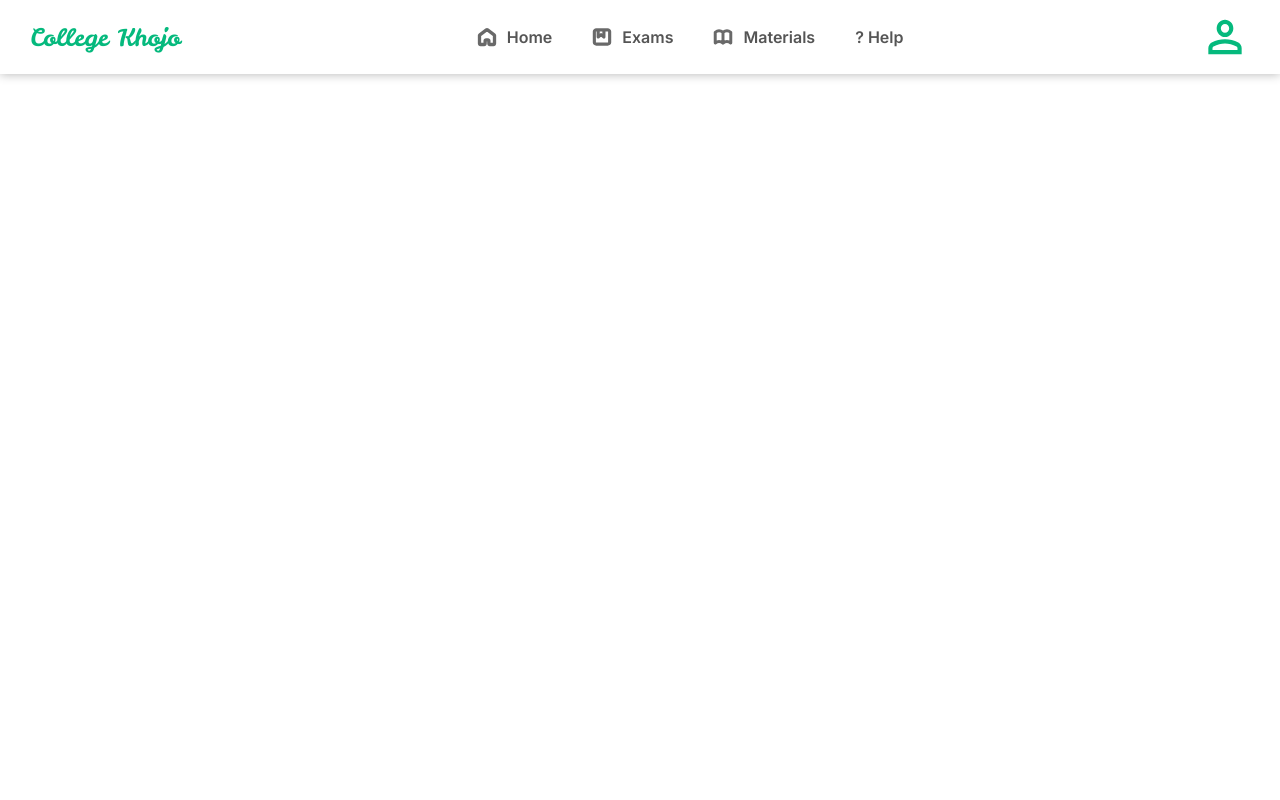
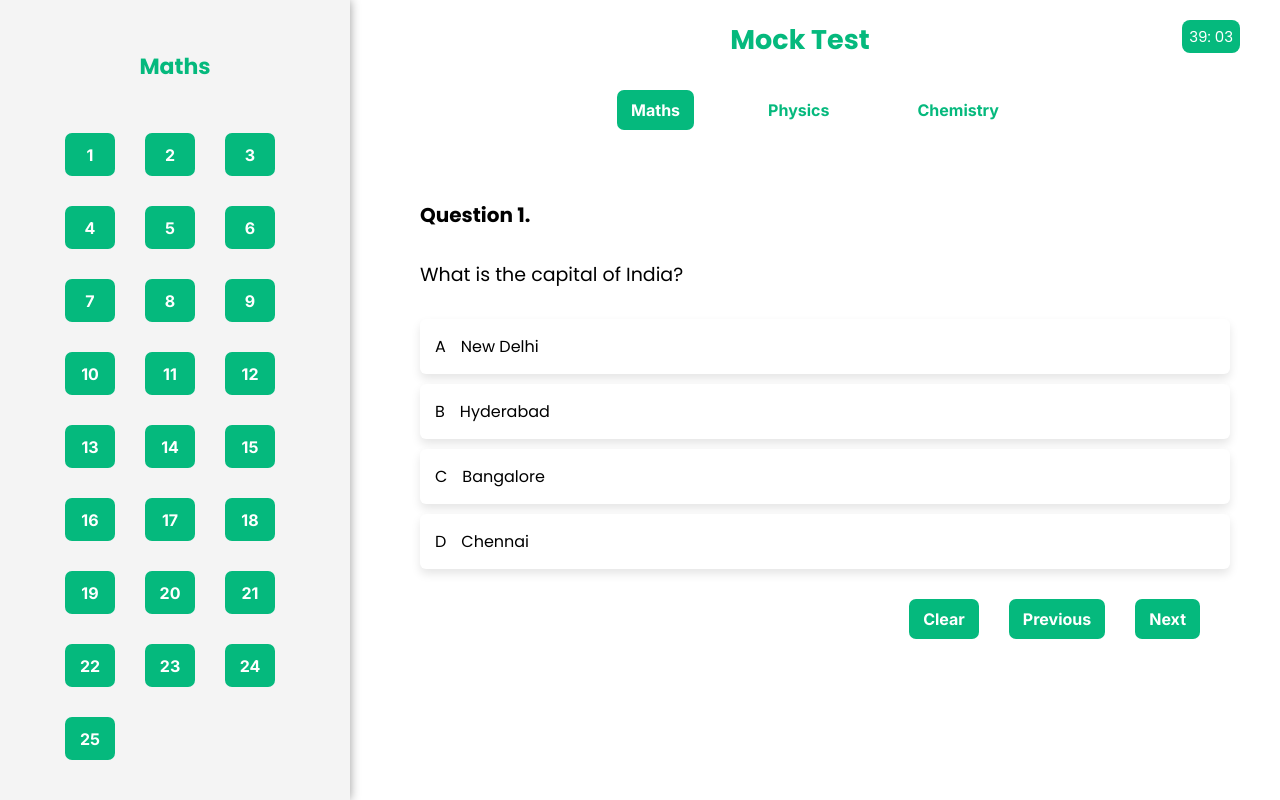
Before and after one commit to ajayverma2611/college-Khojoo, a React (Create React App) app in the folder client/: page /test in a window 1280 px wide. Built offline with nearby package versions, Linux system fonts and the light colour scheme.

Commit message:
Mock test template edited

```diff
--- a/client/src/App.js
+++ b/client/src/App.js
@@ -5,10 +5,13 @@ import Home from './Presentation/Pages/Home';
 import MockTestPage from './Presentation/Pages/MockTestPage';
 import Navbar from './Presentation/Components/Navbar';
 import InstructionPage from './Presentation/Pages/InstructionPage';
+import SignIn from './Presentation/Pages/signIn';
+import SignUp from './Presentation/Pages/signUp';
+import Test from './Presentation/Pages/Test';
 
 function App() {
   const location = useLocation();
-  const shownavbar = location.pathname !== "/signup" && location.pathname !== "/login";
+  const shownavbar = location.pathname !== "/signup" && location.pathname !== "/login" && location.pathname !== "/test";
   return (
     <div>
       {shownavbar && <Navbar />}
@@ -18,6 +21,9 @@ function App() {
         <Route path="/helpandfeedback" element={<FeedBack />} />
         <Route path="/tests" element={<MockTestPage />}/>
         <Route path="/instructionpage" element={<InstructionPage />} />
+        <Route path="/login" element={<SignIn />} />
+        <Route path="/signup" element={<SignUp />} />
+        <Route path="/test" element={<Test />} />
       </Routes>
     </div>
   );
--- a/client/src/Presentation/Components/AvailableMocktests.js
+++ b/client/src/Presentation/Components/AvailableMocktests.js
@@ -5,7 +5,7 @@ const AvailableMocktests = () => {
   return (
     <div className="mocktestmaincontainer">
       <h1 className="mocktestHeading">Available Mocktests</h1>
-      <div style={{ display: "flex", justifyContent: "center" }}>
+      <div style={{ display: "flex", justifyContent: "center", alignItems: "center" }}>
           <div className="testsContainer">
             <div className="showtests">
             {tests.map((test, index) => {
@@ -15,7 +15,7 @@ const AvailableMocktests = () => {
                     <h2 className="testName">{test}</h2>
                     <p className="badges">3 hours</p>
                     <p className="badges">300 Marks</p>
-                    <p className="startbtn">Start Test</p>
+                    <a href = "/instructionpage" className="startbtn" style={{textDecoration: "none"}}>Start Test</a>
                   </div>
                   <p className = "noofques">No of Questions: 75 | Maths: 25 | Physics: 25 | Chemistry: 25</p>
                 </div>
--- a/client/src/Presentation/Pages/InstructionPage.js
+++ b/client/src/Presentation/Pages/InstructionPage.js
@@ -59,7 +59,7 @@ const InstructionPage = () => {
         <Link to = "/tests">
           <button className="cancelBtn">Cancel</button>
         </Link>
-        <Link to="#">
+        <Link to="/test">
           <button className="startBtn">Start</button>
         </Link>
       </div>
--- /dev/null
+++ b/client/src/Presentation/Pages/Test.js
@@ -0,0 +1,64 @@
+import { useState } from "react"
+import "../Styles/Test.css"
+const Test = () => {
+  const [subject, setSubject] = useState("Maths");
+  const [option, setOption] = useState(0);
+  return (
+    <div className="testPage">
+      <div className="test-sidebar2">
+        <h2 className="selected-subject">{subject}</h2>
+        <div className="test-sidebar">
+          {
+            [1, 2, 3, 4, 5, 6, 7, 8, 9, 10, 11, 12, 13, 14, 15, 16, 17, 18, 19, 20, 21, 22, 23, 24, 25].map((i) => {
+              return(
+                <button className="herobutton" id="test-nav-btn1" key={i}>{i}</button>
+              )
+            })
+          }
+        </div>
+      </div>
+      <div className = "tag" id="time-tag">
+          39: 03
+      </div>
+      <div className="test-container">
+        <div className="test-header">
+          <h1>Mock Test</h1>
+        </div>
+        <div className="test-header2">
+          <button className={"herobutton" + (subject !== "Maths" ? " test-disabled" : "")} id="test-nav-btn" onClick={(e) => {setSubject("Maths")}}>Maths</button>
+          <button className={"herobutton" + (subject !== "Physics" ? " test-disabled" : "")} id="test-nav-btn" onClick={(e) => {setSubject("Physics")}}>Physics</button>
+          <button className={"herobutton" + (subject !== "Chemistry" ? " test-disabled" : "")} id="test-nav-btn" onClick={(e) => {setSubject("Chemistry")}}>Chemistry</button>
+        </div>
+        <div className="test-body">
+          <h1>Question 1.</h1>
+          <h2>What is the capital of India?</h2>
+          <div className="test-options">
+            <div className={"test-option" + (option === 1 ? " test-opt-enabled" : "")} onClick={(e) => {setOption(1)}}>
+              <p>A</p>
+              <p>New Delhi</p>
+            </div>
+            <div className={"test-option" + (option === 2 ? " test-opt-enabled" : "")} onClick={(e) => {setOption(2)}}>
+              <p>B</p>
+              <p>Hyderabad</p>
+            </div>
+            <div className={"test-option" + (option === 3 ? " test-opt-enabled" : "")} onClick={(e) => {setOption(3)}}>
+              <p>C</p>
+              <p>Bangalore</p>
+            </div>
+            <div className={"test-option" + (option === 4 ? " test-opt-enabled" : "")} onClick={(e) => {setOption(4)}}>
+              <p>D</p>
+              <p>Chennai</p>
+            </div>
+          </div>
+          <div className="test-header" id="test-buttons">
+            <button className="herobutton" id="test-nav-btn" onClick={(e) => {setOption(0)}}>Clear</button>
+            <button className="herobutton" id="test-nav-btn">Previous</button>
+            <button className="herobutton" id="test-nav-btn">Next</button>
+          </div>
+        </div>
+      </div>
+    </div>
+  )
+}
+
+export default Test
--- a/client/src/Presentation/Pages/signIn.js
+++ b/client/src/Presentation/Pages/signIn.js
@@ -1,6 +1,6 @@
 import { useState } from "react";
 import "../Styles/style.css";
-import signInImage from "./sign_in_image.png";
+// import signInImage from "./sign_in_image.png";
 
 export default function SignIn() {
     const [email, setEmail] = useState('');
@@ -45,7 +45,7 @@ export default function SignIn() {
 
             {/* Right Side - Image */}
             <div className="sign-in-image">
-                <img src={signInImage} alt="Educational theme" />
+                {/* <img src={signInImage} alt="Educational theme" /> */}
             </div>
         </div>
     );
--- a/client/src/Presentation/Pages/signUp.js
+++ b/client/src/Presentation/Pages/signUp.js
@@ -1,6 +1,6 @@
 import { useState } from "react";
 import "../Styles/style1.css";
-import signUpImage from "./sign_Up_Image.png";
+// import signUpImage from "./sign_Up_Image.png";
 
 export default function SignUp() {
     const [email, setEmail] = useState('');
@@ -104,7 +104,7 @@ export default function SignUp() {
 
             {/* Right Side - Image */}
             <div className="sign-up-image">
-                <img src={signUpImage} alt="Educational theme" />
+                {/* <img src={signUpImage} alt="Educational theme" /> */}
             </div>
         </div>
     );
--- a/client/src/Presentation/Styles/AvailableMocktests.css
+++ b/client/src/Presentation/Styles/AvailableMocktests.css
@@ -30,7 +30,7 @@
   border-radius: 10px;
   box-shadow: 0 5px 10px rgba(0, 0, 0, 0.1);
   padding: 20px;
-  width: 44%;
+  width: 48%;
 }
 .testContainer:hover{
   background-color: #f5f5f5;
@@ -58,13 +58,17 @@
   padding: 5px;
 }
 @media (max-width: 768px) {
-
   .mocktestHeading {
     font-size: 24px;
   }
 
   .testsContainer {
-    padding: 0 8% 0 8%;
+    display: flex;
+    flex-direction: column;
+    align-items: center;
+    justify-content: center;
+    padding-left: 5%;
+    padding-right: 5%;
   }
 
   .showtests {
@@ -96,6 +100,6 @@
   }
 
   .testContainer {
-    width: 48%;
+    width: 100%;
   }
 }
--- a/client/src/Presentation/Styles/InstructionPage.css
+++ b/client/src/Presentation/Styles/InstructionPage.css
@@ -16,7 +16,7 @@
   box-shadow: 0 5px 10px rgba(0, 0, 0, 0.1);
   margin-top: 15px;
   overflow-y: scroll;
-  height: 60%;
+  height: 75%;
   border-radius: 10px;
 }
 .cancelBtn{
--- /dev/null
+++ b/client/src/Presentation/Styles/Test.css
@@ -0,0 +1,137 @@
+.testPage{
+  height: 100%;
+  width: 100%;
+  display: flex;
+  justify-content: center;
+  align-items: center;
+  background-color: #f4f4f4;
+  position: relative;
+}
+.test-sidebar{
+  height: 100%;
+  padding: 20px;
+  width: 260px;
+  display: flex;
+  flex-direction: row;
+  flex-wrap:wrap;
+  gap: 30px;
+}
+.test-header{
+  width: 100%;
+  display: flex;
+  justify-content: center;
+  gap: 30px;
+  padding: 30px;
+  padding-top: 0px;
+  background-color: #ffffff;
+  padding-left: 350px;
+}
+.test-header h1{
+  color: #05B97D;
+  font-size: 27px;
+  padding-top: 0px;
+  /* position: fixed; */
+}
+.test-header2{
+  width: 100%;
+  display: flex;
+  justify-content: center;
+  gap: 60px;
+  padding-left: 350px;
+  padding-bottom: 20px;
+  /* position: fixed; */
+}
+.selected-subject{
+  padding: 30px;
+  color: #05B97D;
+  font-size: 22px;
+}
+#time-tag{
+  position: fixed;
+  top: 20px;
+  right: 40px;
+}
+.test-container{
+  display: flex;
+  height: 100%;
+  flex-direction: column;
+  padding: 20px;
+  width: 100%;
+  background-color: #ffffff;
+}
+.test-body{
+  display:flex;
+  flex-direction: column;
+  width: 100%;
+  gap: 30px;
+  padding: 30px;
+  padding-left: 400px;
+  padding-top: 50px;
+  height: 76vh;
+  overflow-y: auto;
+  scrollbar-width: none;
+  /* padding-top: 150px; */
+}
+.test-body h1{
+  font-size: 20px;
+}
+.test-body h2{
+  font-size: 19px;
+  font-weight: 400;
+}
+.test-options{
+  display: flex;
+  flex-direction: column;
+  gap: 10px;
+  width: 100%;
+}
+.test-option{
+  display: flex;
+  gap: 15px;
+  width: 100%;
+  background-color: #ffffff;
+  box-shadow: 0 5px 10px rgba(0, 0, 0, 0.1);
+  border-radius: 6px;
+  padding: 15px;
+  transition: background-color box-shadow 0.3s;
+}
+.test-option:hover{
+  cursor: pointer;
+  box-shadow: 0 5px 10px rgba(5, 185, 125, 0.5);
+  transition: background-color box-shadow 0.3s;
+}
+#test-nav-btn{
+  border-radius: 7px;
+}
+#test-nav-btn1{
+  border-radius: 7px;
+  width: 50px;
+}
+.test-disabled{
+  background-color: #ffffff;
+  color: #05B97D;
+}
+.test-opt-enabled{
+  box-shadow: 0 5px 10px rgba(5, 185, 125, 0.5);
+}
+.test-opt-enabled p{
+  color: #05B97D;
+}
+.test-sidebar2{
+  display: flex;
+  flex-direction: column;
+  align-items: center;
+  padding: 20px;
+  height: 100vh;
+  width: 350px;
+  position: fixed;
+  left : 0;
+  z-index: 1000;
+  top: 0;
+  background-color: #f4f4f4;
+  box-shadow: 0 0 10px rgba(0, 0, 0, 0.4);
+}
+#test-buttons{
+  display: flex;
+  justify-content: flex-end;
+}
```
